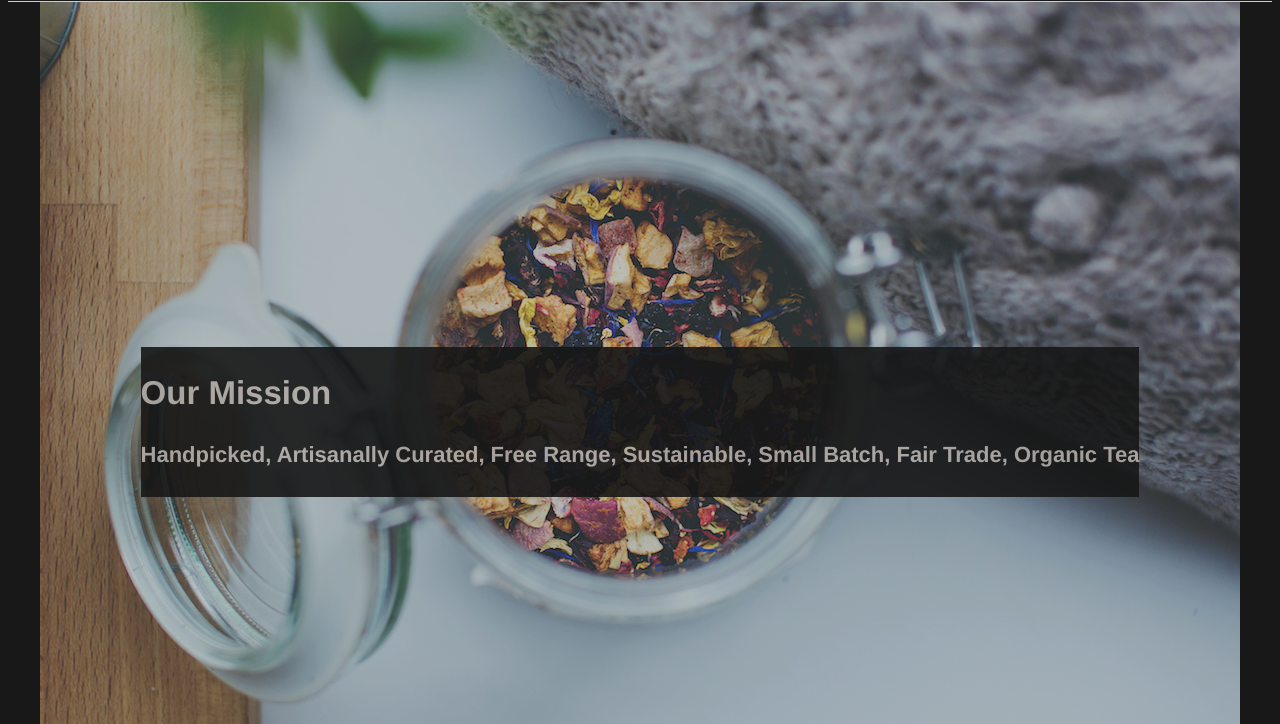
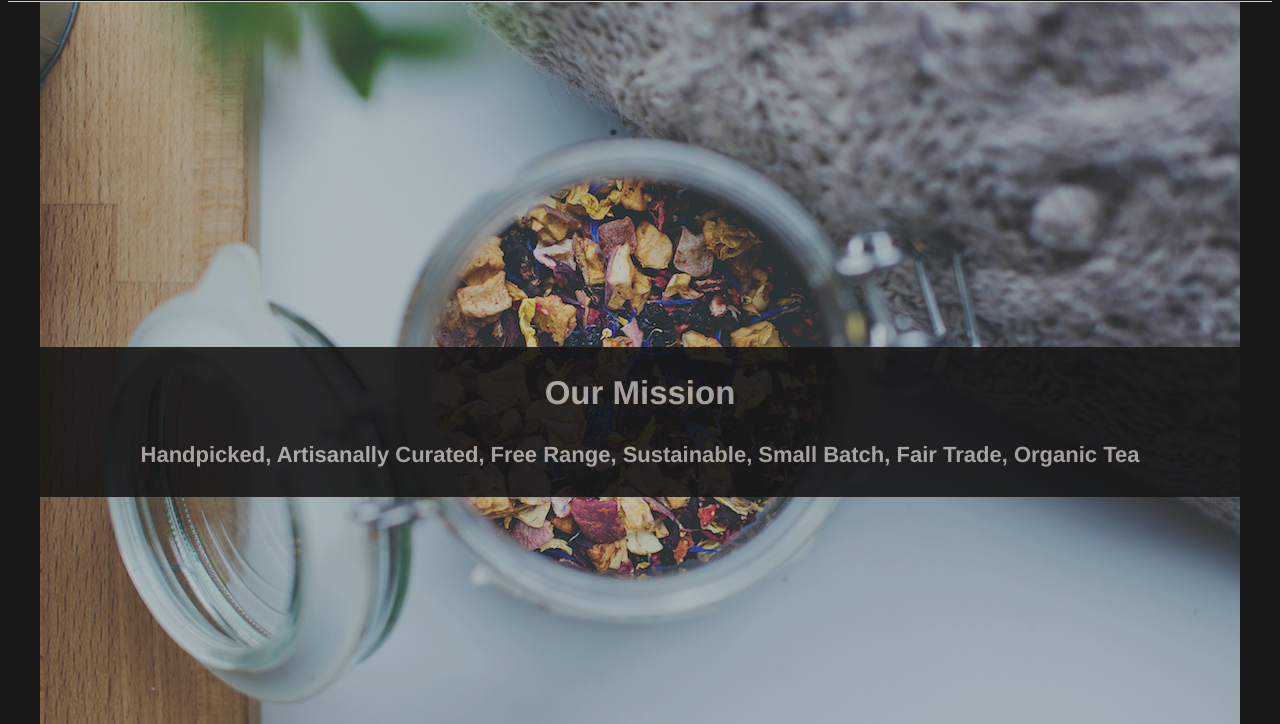
Before and after one commit to Bubbles2016/teacozy, a plain HTML site: page index.html in a window 1280 px wide. Shown: the part 76-800 px from the top of the page. Drawn offline with Linux system fonts and the light colour scheme.

```diff
--- a/resources/css/style.css
+++ b/resources/css/style.css
@@ -37,26 +37,21 @@ header span {
    padding-top: 70px;
    margin: 0 auto;
    display: flex;
-   /*align-items: center;*/
+   align-items: center;
  }
 
- /*.flex.container {
-   display: flex;
-   justify-content: center;
-   flex-wrap: wrap;
- }*/
-
- #mission h2 {
+#mission h2 {
    font-size: 33px;
-   width: 100%;
  }
 #mission h4 {
   font-size: 22px;
 }
 .titles {
-  margin: auto;
+  width: 100%;
 }
-
+.titles h2, h4 {
+  text-align: center;
+}
 .main2 h2, h4 {
   text-align: center;
 }
```
